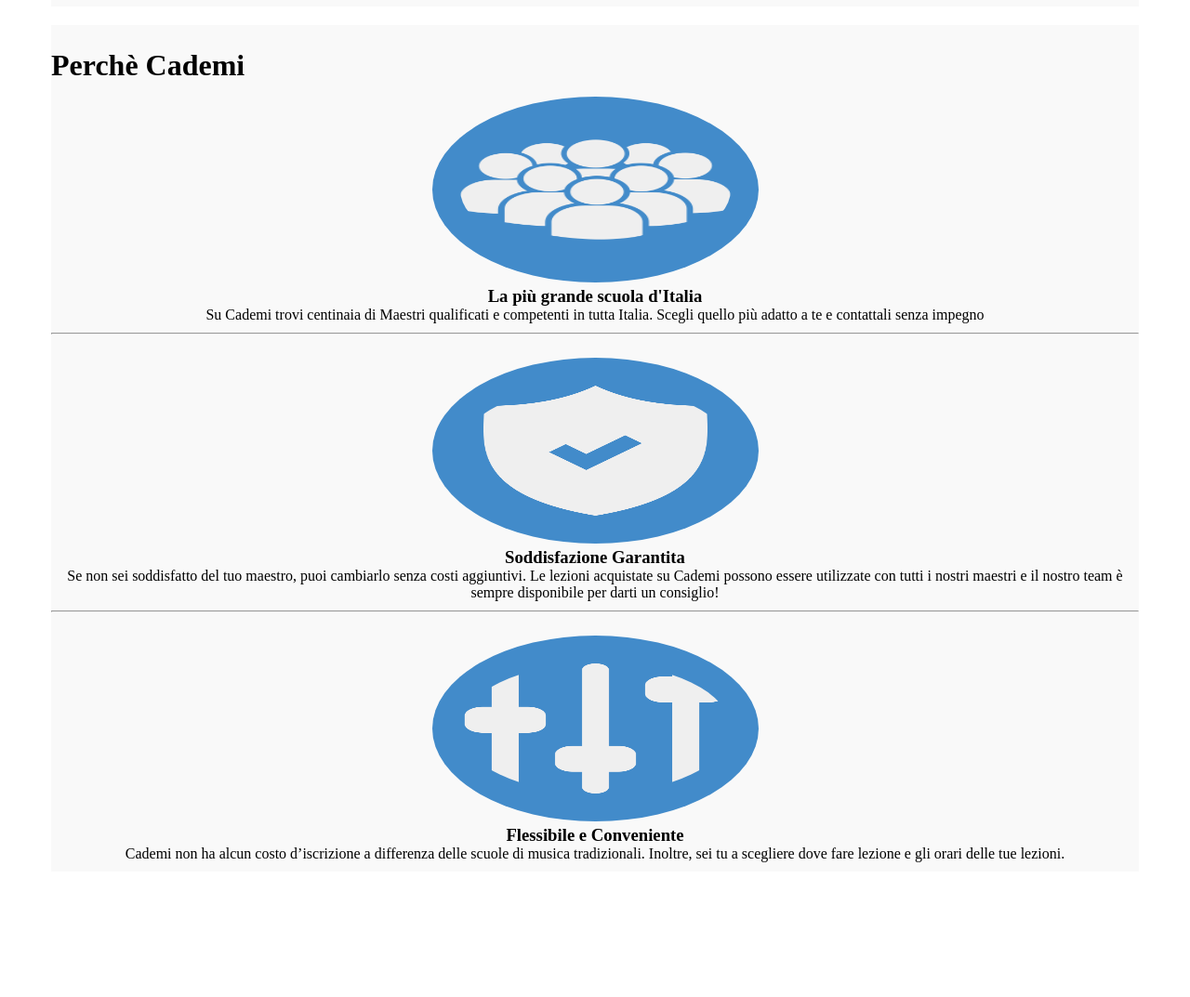
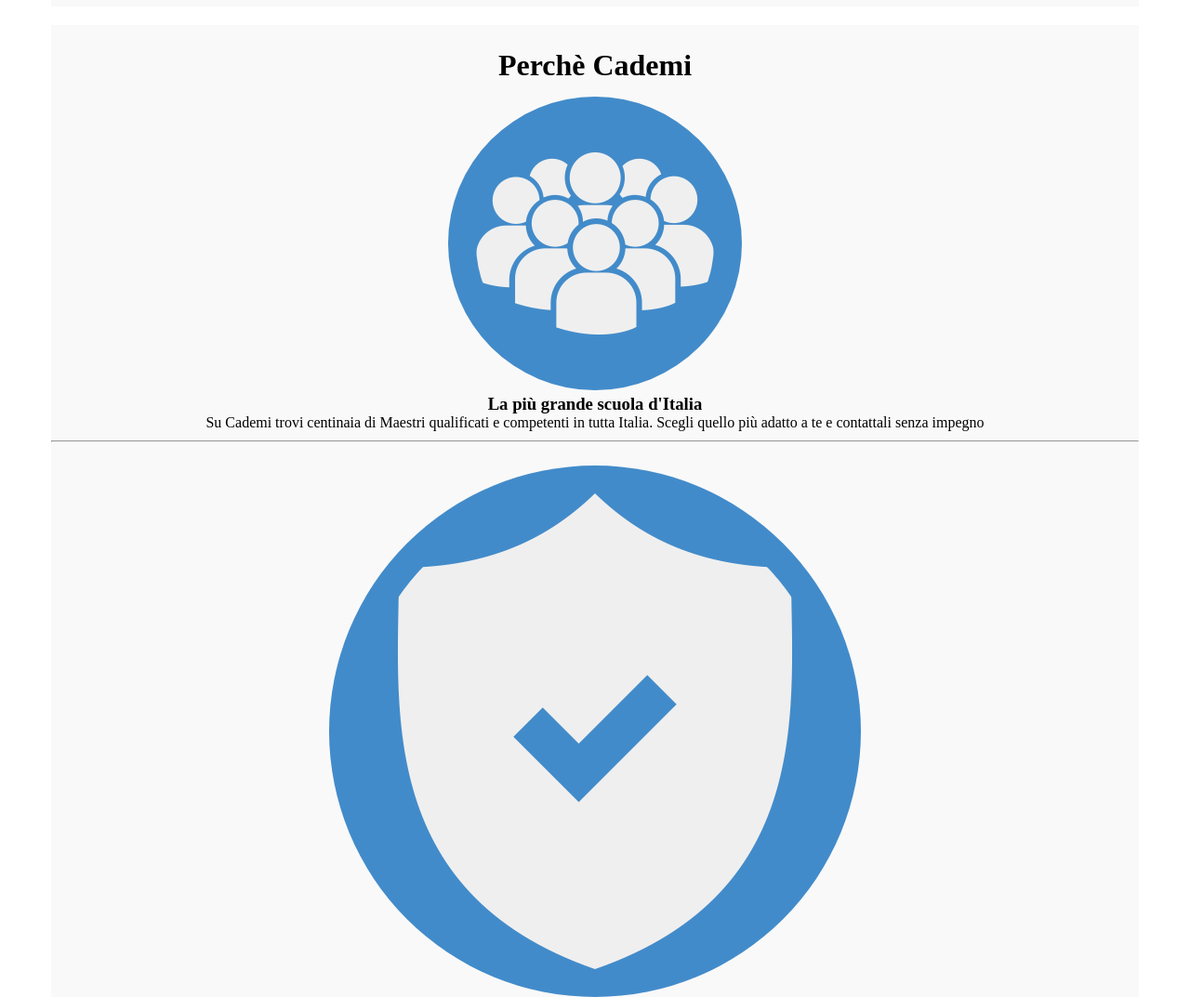
Before and after one commit to gabrielesozzi/html-css-resp-wannabe-12bool, a plain HTML site: page index.html in a window 1280 px wide. Shown: the part 813-1886 px from the top of the page at 93% size. Before the commit the page ends 1751 px from the top, so only its background shows below. Drawn offline with Linux system fonts and the light colour scheme.

Commit message:
Modifiche

```diff
--- a/assets/css/master.css
+++ b/assets/css/master.css
@@ -41,8 +41,8 @@ img {
   background-color: #428bca;
   border-radius: 50%;
   padding: 30px;
-  width: 30%;
-  height: 200px;
+  width: auto;
+  height: auto;
 }
 
 [class*=col_]  {
--- a/index.html
+++ b/index.html
@@ -2,6 +2,7 @@
 <html lang="en" dir="ltr">
   <head>
     <meta charset="utf-8">
+    <meta name="viewport" content="width=device-width, initial-scale=1.0">
     <title>wannabe_12bool</title>
     <link rel="stylesheet" href="./assets/css/framework.css">
     <link rel="stylesheet" href="./assets/css/master.css">
@@ -28,17 +29,17 @@
       <div class="col_xs_12">
         <h1>Come Funziona</h1>
       </div>
-      <div class=".col_xs_12 col_md_6 col_lg_4">
+      <div class="col_xs_12 col_md_6 col_lg_4">
         <img src="./assets/img/search.svg" alt="">
         <h3>Cerca</h3>
         Guarda i profili dei migliori maestri della tua zona. Leggi la loro biografia e le recensioni lasciate dai loro studenti
       </div>
-      <div class=".col_xs_12 col_md_6 col_lg_4">
+      <div class="col_xs_12 col_md_6 col_lg_4">
         <img src="./assets/img/letter.svg" alt="">
         <h3>Contatta</h3>
         Scrivi gratuitamente e senza impegno ai maestri che ti interessano e fai tutte le domande che vuoi!
       </div>
-      <div class=".col_xs_12 col_md_6 col_md_offset_3 col_lg_4 col_lg_offset_0">
+      <div class="col_xs_12 col_md_6 col_md_offset_3 col_lg_4 col_lg_offset_0">
         <img src="./assets/img/male.svg" alt="">
         <h3>Inizia a Suonare</h3>
         Acquista un pacchetto di lezioni! Vuoi cambiare maestro? Le lezioni acquistate valgono con tutti i più di 1400 maestri Cademi!
@@ -46,22 +47,22 @@
     </div>
 
     <div id="why" class="container">
-      <div class=".col_xs_12">
+      <div class="col_xs_12 col_md_12 col_lg_12">
         <h1>Perchè Cademi</h1>
       </div>
-      <div class="col_xs_12">
+      <div class="col_xs_12 col_md_12 col_lg_12">
         <img src="./assets/img/icon/profile.png" alt="">
         <h3>La più grande scuola d'Italia</h3>
         Su Cademi trovi centinaia di Maestri qualificati e competenti in tutta Italia. Scegli quello più adatto a te e contattali senza impegno
         <hr>
       </div>
-      <div class="col_xs_12">
+      <div class="col_xs_12 col_md_12 col_lg_12">
         <img src="./assets/img/icon/secure.png" alt="">
         <h3>Soddisfazione Garantita</h3>
         Se non sei soddisfatto del tuo maestro, puoi cambiarlo senza costi aggiuntivi. Le lezioni acquistate su Cademi possono essere utilizzate con tutti i nostri maestri e il nostro team è sempre disponibile per darti un consiglio!
         <hr>
       </div>
-      <div class="col_xs_12">
+      <div class="col_xs_12 col_md_12 col_lg_12">
         <img src="./assets/img/icon/flex.png" alt="">
         <h3>Flessibile e Conveniente</h3>
         Cademi non ha alcun costo d’iscrizione a differenza delle scuole di musica tradizionali. Inoltre, sei tu a scegliere dove fare lezione e gli orari delle tue lezioni.
```
